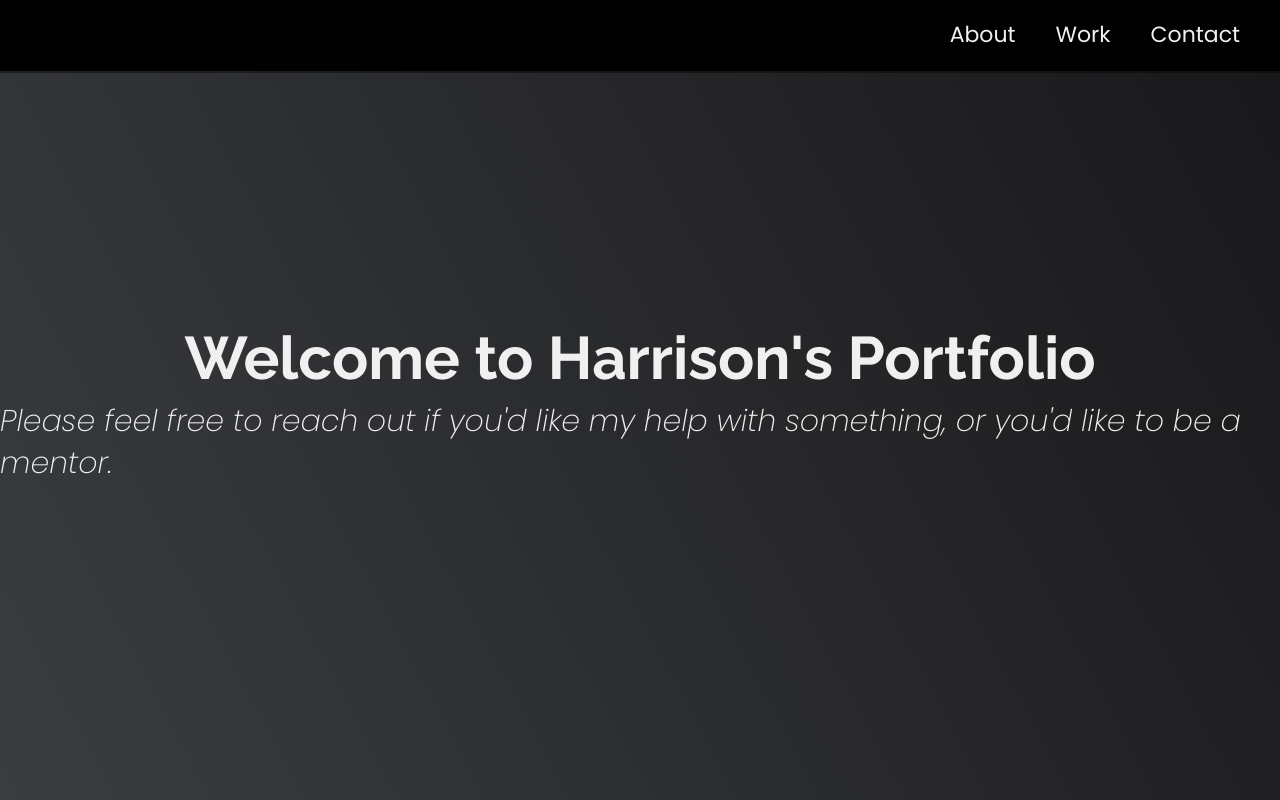
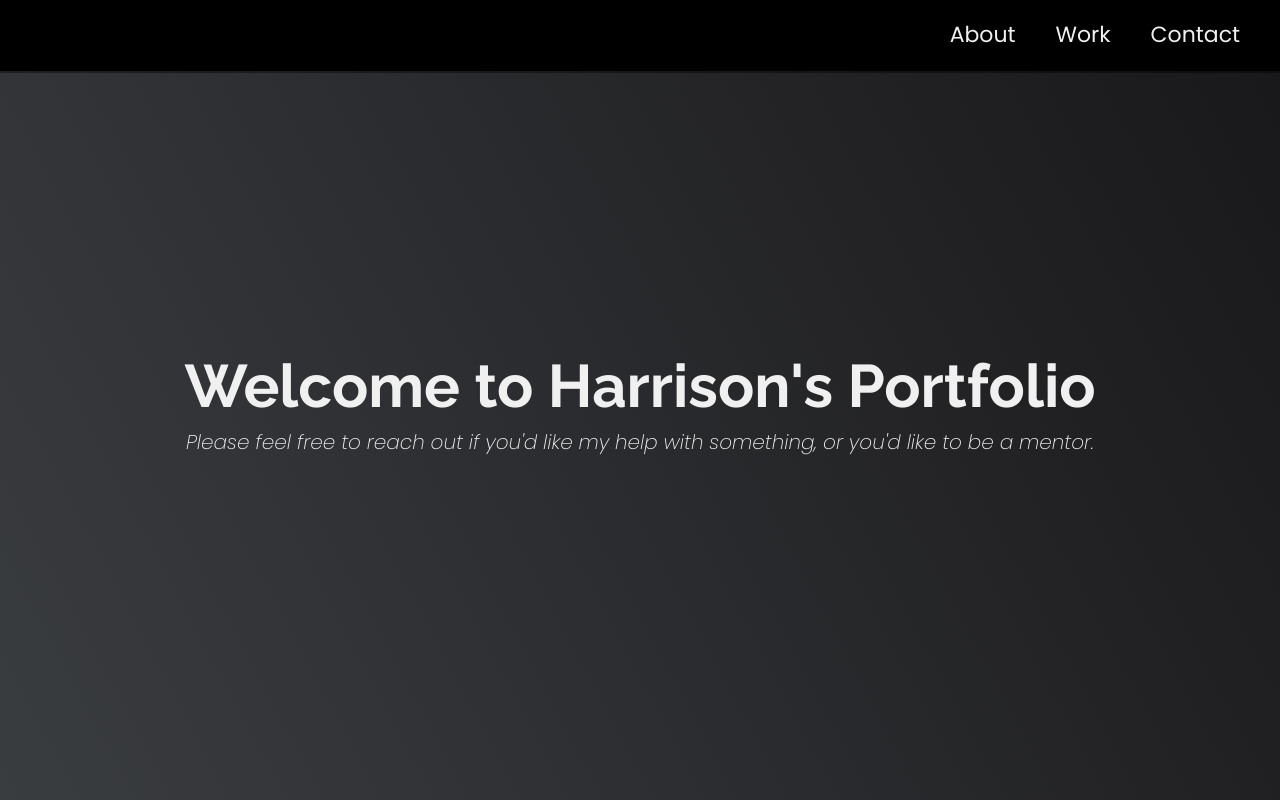
Before and after one commit to ariharrison/sample.portfolio, a plain HTML site: page index.html in a window 1280 px wide. Shown: the top 800 px of the page. Drawn offline with Linux system fonts and the light colour scheme; a script that the page names is missing.

Commit message:
third commit

```diff
--- a/style.css
+++ b/style.css
@@ -73,6 +73,7 @@ body {
   font-size: 1.8rem; /* 18px */
   font-weight: 400;
   line-height: 1.4;
+  text-align: center;
   color: var(--main-white);
 }
 
@@ -158,7 +159,7 @@ img {
 }
 
 .welcome-section > p {
-  font-size: 3rem;
+  font-size: 2rem;
   font-weight: 200;
   font-style: italic;
   color: var(--main-white);
```
